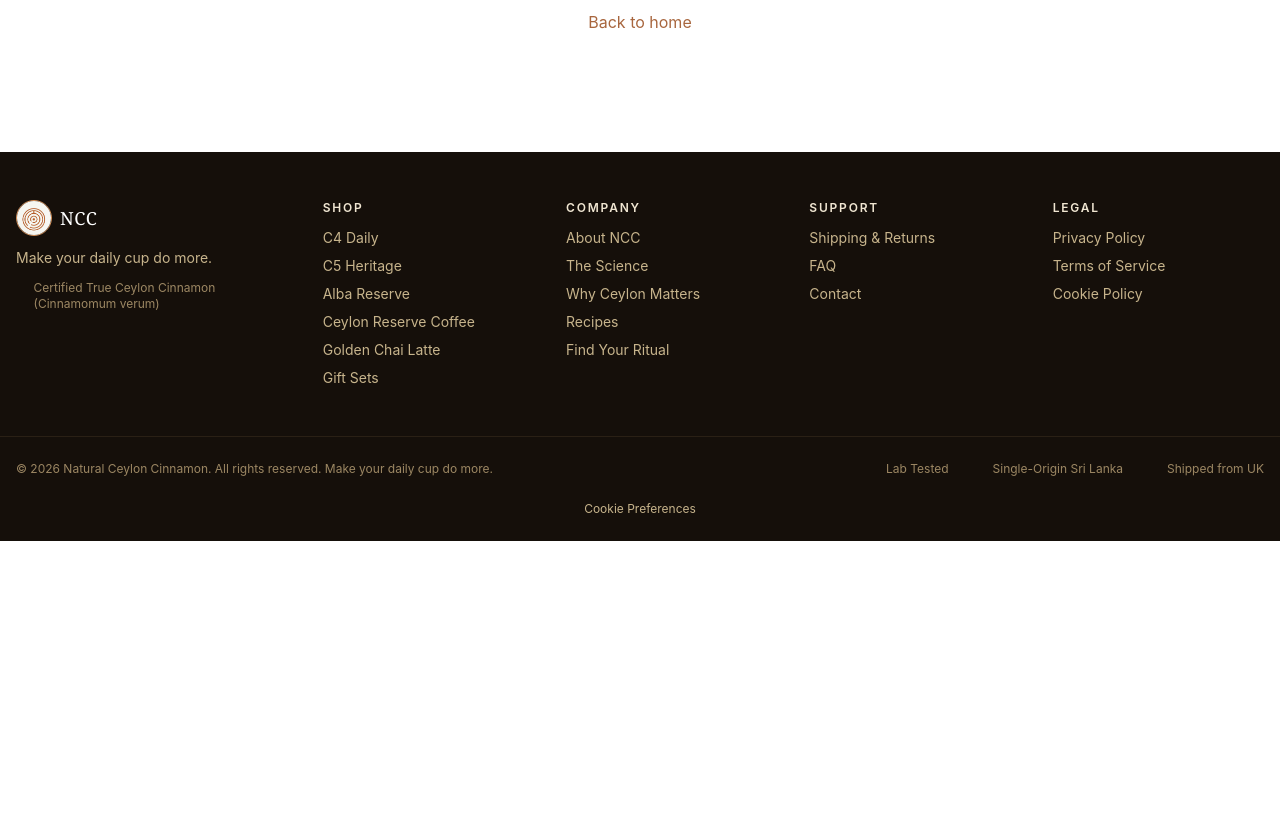
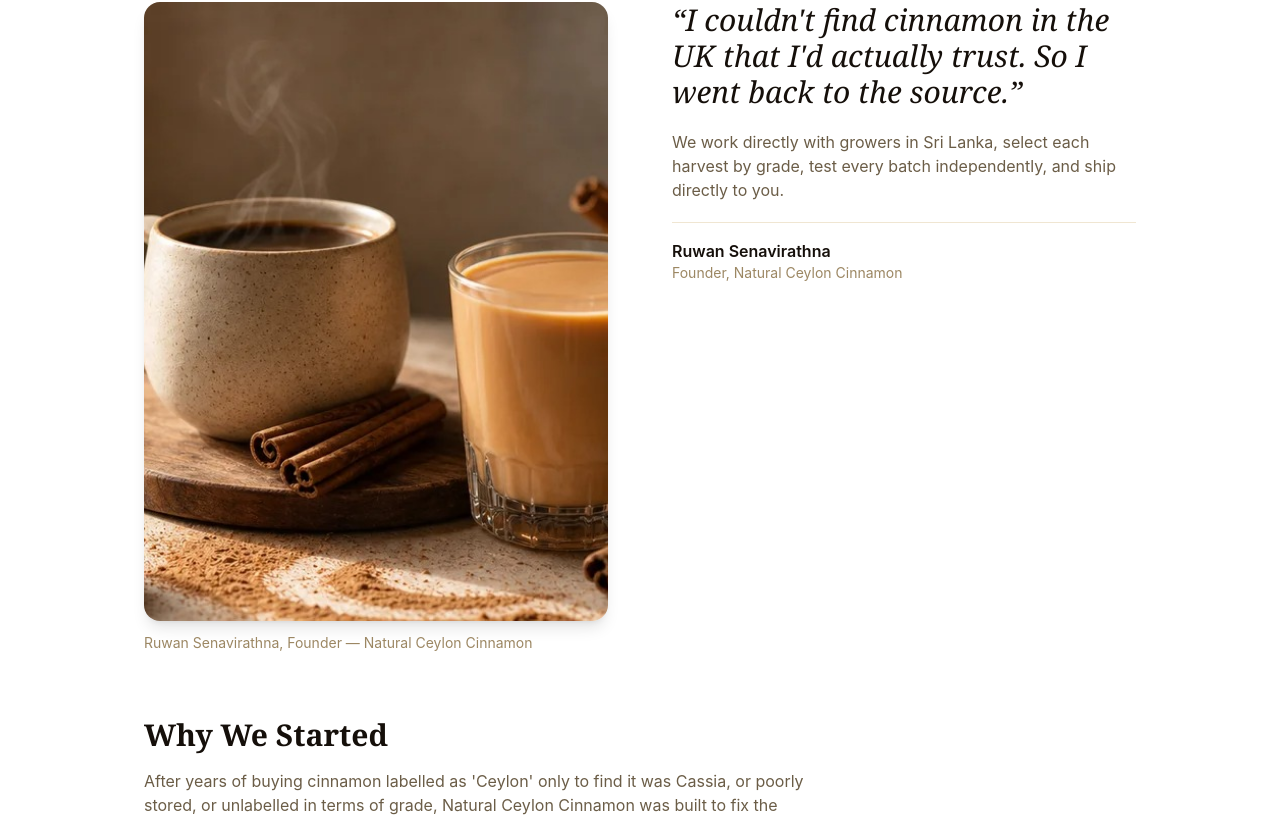
Before and after one commit to agamsidana/NCC, a React (Vite) app: page /about-ncc in a window 1280 px wide. Shown: the part 259-1080 px from the top of the page. Before the commit the page ends 800 px from the top, so only its background shows below. Built offline with nearby package versions, Linux system fonts and the light colour scheme; some icons are missing.

Commit message:
add about page

```diff
--- a/src/common/constants/strings.ts
+++ b/src/common/constants/strings.ts
@@ -80,6 +80,54 @@
       `© ${year} Natural Ceylon Cinnamon. All rights reserved. Make your daily cup do more.`,
     cookiePreferences: 'Cookie Preferences',
   },
+  about: {
+    title: 'About NCC',
+    subtitle: 'From Sri Lanka to Your Morning Cup',
+    founder: {
+      name: 'Ruwan Senavirathna',
+      role: 'Founder, Natural Ceylon Cinnamon',
+      photoCaption: 'Ruwan Senavirathna, Founder — Natural Ceylon Cinnamon',
+      quote: "I couldn't find cinnamon in the UK that I'd actually trust. So I went back to the source.",
+      intro:
+        'We work directly with growers in Sri Lanka, select each harvest by grade, test every batch independently, and ship directly to you.',
+    },
+    whyWeStarted: {
+      heading: 'Why We Started',
+      paragraphs: [
+        "After years of buying cinnamon labelled as 'Ceylon' only to find it was Cassia, or poorly stored, or unlabelled in terms of grade, Natural Ceylon Cinnamon was built to fix the problem.",
+        'We source directly from growers in Sri Lanka, the only country that produces true Ceylon cinnamon (Cinnamomum verum) at scale. Every harvest is graded by essential oil concentration, tested independently for purity, and shipped directly to you. No middlemen. No substitutions.',
+      ],
+    },
+    differentiators: {
+      heading: 'What Makes NCC Different',
+      items: [
+        {
+          title: 'The grade system.',
+          description:
+            "Ceylon cinnamon is graded C0 to C5 by essential oil content. Higher grade means higher potency. Most brands don't disclose this. We built our entire product range around it.",
+        },
+        {
+          title: 'Traceability.',
+          description: 'Every batch is traceable to its growing region. Test reports available on request.',
+        },
+        {
+          title: 'Honest copy.',
+          description:
+            'We will not tell you cinnamon cures anything. What we will tell you is that it has been studied extensively for its role in supporting healthy metabolic function, and that grade and origin matter more than any marketing claim.',
+        },
+      ],
+    },
+    products: {
+      heading: 'Our Products',
+      paragraph:
+        'We offer true Ceylon cinnamon across three grades — C4 Daily, C5 Heritage, and Alba Reserve — alongside our Ritual Collection of coffee and chai formats. Every product uses authenticated Ceylon, with no Cassia blending.',
+    },
+    basedInUk: {
+      heading: 'Based in the UK. Sourced in Sri Lanka.',
+      paragraph:
+        "Natural Ceylon Cinnamon ships across the United Kingdom. We're a small, focused brand, and we intend to stay that way. Quality over volume, always.",
+    },
+  },
   notFound: {
     title: '404',
     message: "The page you're looking for doesn't exist.",
--- /dev/null
+++ b/src/modules/about/index.ts
@@ -0,0 +1 @@
+export { default as AboutPage } from './view/AboutPage'
--- /dev/null
+++ b/src/modules/about/view/AboutPage.tsx
@@ -0,0 +1,86 @@
+import SEO from '../../../common/components/SEO'
+import { IMAGES } from '../../../common/constants/image-source'
+import strings from '../../../common/constants/strings'
+
+function AboutPage() {
+  const { about } = strings
+
+  return (
+    <>
+      <SEO
+        title={about.title}
+        description="From Sri Lanka to your morning cup — why Natural Ceylon Cinnamon exists and what makes it different."
+        path="/about-ncc"
+      />
+
+      <div className="mx-auto max-w-5xl px-4 py-12 md:py-16">
+        <h1 className="font-serif text-4xl text-neutral-900 sm:text-5xl">{about.title}</h1>
+        <p className="mt-3 text-lg text-neutral-600">{about.subtitle}</p>
+
+        <div className="mt-10 grid gap-10 md:grid-cols-2 md:items-start md:gap-16">
+          <figure>
+            <img
+              src={IMAGES.hero}
+              alt={about.founder.photoCaption}
+              className="aspect-[3/4] w-full rounded-2xl object-cover shadow-lg"
+            />
+            <figcaption className="mt-3 text-sm text-neutral-500">
+              {about.founder.photoCaption}
+            </figcaption>
+          </figure>
+
+          <div className="flex flex-col gap-5">
+            <blockquote className="font-serif text-2xl italic leading-snug text-neutral-900 sm:text-3xl">
+              “{about.founder.quote}”
+            </blockquote>
+            <p className="text-neutral-600">{about.founder.intro}</p>
+            <div className="border-t border-neutral-200 pt-4">
+              <p className="font-semibold text-neutral-900">{about.founder.name}</p>
+              <p className="text-sm text-neutral-500">{about.founder.role}</p>
+            </div>
+          </div>
+        </div>
+
+        <div className="mt-16 max-w-2xl">
+          <h2 className="font-serif text-2xl text-neutral-900 sm:text-3xl">
+            {about.whyWeStarted.heading}
+          </h2>
+          <div className="mt-4 flex flex-col gap-4 text-neutral-600">
+            {about.whyWeStarted.paragraphs.map((paragraph) => (
+              <p key={paragraph}>{paragraph}</p>
+            ))}
+          </div>
+        </div>
+
+        <div className="mt-16 max-w-2xl">
+          <h2 className="font-serif text-2xl text-neutral-900 sm:text-3xl">
+            {about.differentiators.heading}
+          </h2>
+          <div className="mt-4 flex flex-col gap-4 text-neutral-600">
+            {about.differentiators.items.map((item) => (
+              <p key={item.title}>
+                <span className="font-semibold text-neutral-900">{item.title}</span> {item.description}
+              </p>
+            ))}
+          </div>
+        </div>
+
+        <div className="mt-16 max-w-2xl">
+          <h2 className="font-serif text-2xl text-neutral-900 sm:text-3xl">
+            {about.products.heading}
+          </h2>
+          <p className="mt-4 text-neutral-600">{about.products.paragraph}</p>
+        </div>
+
+        <div className="mt-16 max-w-2xl">
+          <h2 className="font-serif text-2xl text-neutral-900 sm:text-3xl">
+            {about.basedInUk.heading}
+          </h2>
+          <p className="mt-4 text-neutral-600">{about.basedInUk.paragraph}</p>
+        </div>
+      </div>
+    </>
+  )
+}
+
+export default AboutPage
--- a/src/routes/AppRoutes.tsx
+++ b/src/routes/AppRoutes.tsx
@@ -1,5 +1,6 @@
 import { createBrowserRouter, RouterProvider, } from 'react-router-dom'
 import MainLayout from '../layouts/MainLayout'
+import { AboutPage } from '../modules/about'
 import { HomePage } from '../modules/home'
 import NotFoundPage from '../modules/not-found/NotFoundPage'
 
@@ -8,6 +9,7 @@
     element: <MainLayout />,
     children: [
       { index: true, element: <HomePage /> },
+      { path: 'about-ncc', element: <AboutPage /> },
       { path: '*', element: <NotFoundPage /> },
     ],
   },
```
